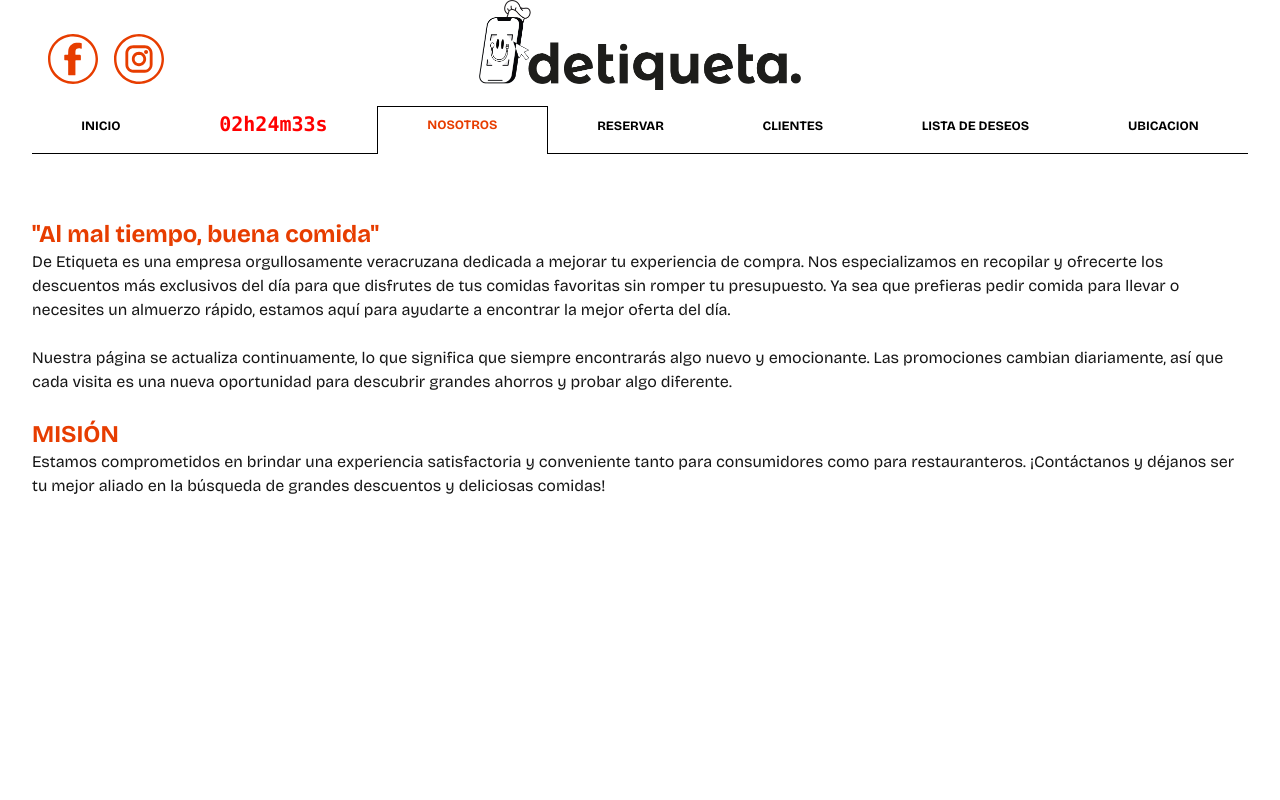
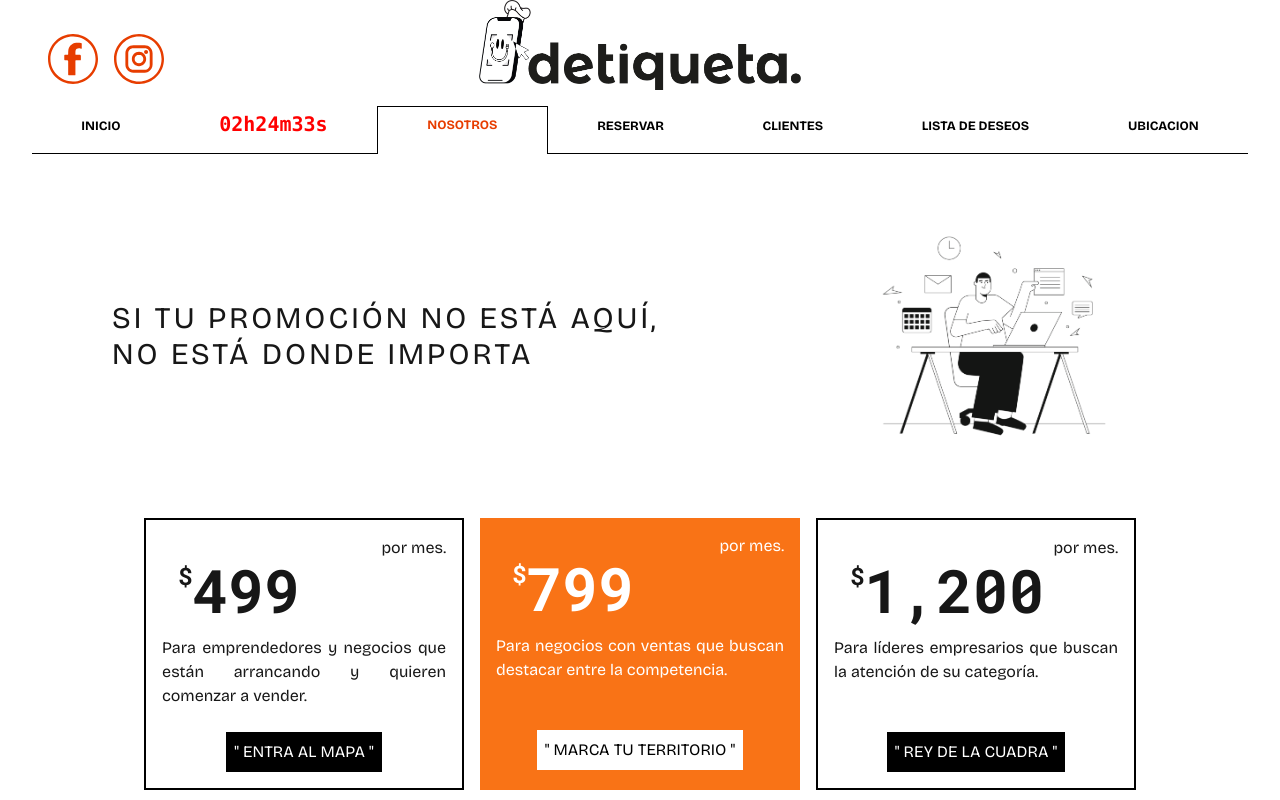
Before and after one commit to Alfredoht29/detiquetta_2, a Next.js app: page /us in a window 1280 px wide. Shown: the top 800 px of the page. Built offline with nearby package versions, Linux system fonts and the light colour scheme.

Commit message:
feat:se agrega los planes al nosotros y se cambia el nombre de cart a wishlist

```diff
--- a/app/components/Navbar.tsx
+++ b/app/components/Navbar.tsx
@@ -124,9 +124,9 @@
           </Link>
 
           <Link
-            href="/cart"
+            href="/wishlist"
             className={`${
-              pathname === "/cart" ? "nav-active" : "nav-def"
+              pathname === "/wishlist" ? "nav-active" : "nav-def"
             } py-2`}
           >
             LISTA DE DESEOS
@@ -230,9 +230,9 @@
               CLIENTES
             </Link>
             <Link
-              href="/cart"
+              href="/wishlist"
               className={`block px-3 py-2 rounded-md text-base font-medium ${
-                pathname === "/cart"
+                pathname === "/wishlist"
                   ? "text-customor"
                   : "text-gray-700 hover:text-gray-900"
               }`}
--- a/app/layout.tsx
+++ b/app/layout.tsx
@@ -26,6 +26,10 @@
           href="https://fonts.googleapis.com/css2?family=Bricolage+Grotesque:opsz,wght@12..96,200..800&display=swap"
           rel="stylesheet"
         />
+        <link
+          href="https://fonts.googleapis.com/css2?family=Roboto+Mono:ital,wght@0,100..700;1,100..700&display=swap"
+          rel="stylesheet"
+        ></link>
       </head>
       <body>
         <Navbar />
--- a/app/styles/globals.css
+++ b/app/styles/globals.css
@@ -82,6 +82,9 @@
   .modal {
     z-index: 1000;
   }
+  .roboto-mono-font{
+    font-family: "Roboto Mono", serif;
+  }
   .no-scrollbar::-webkit-scrollbar {
     display: none;
   }
--- a/app/us/page.tsx
+++ b/app/us/page.tsx
@@ -3,7 +3,72 @@
 
 const Nosotros = () => {
   return (
-    <div className="mx-auto p-8">
+    <div className="mx-auto">
+      {/* Sección superior más compacta */}
+      <div className="flex flex-wrap md:flex-row flex-col items-center gap-6 min-h-60">
+        <div className="flex-1 text-center md:text-left pl-28 landscape:text-3xl portrait:text-xl tracking-widest">
+          SI TU PROMOCIÓN NO ESTÁ AQUÍ,&nbsp; NO ESTÁ DONDE IMPORTA
+        </div>
+        <div className="flex-1 flex justify-center">
+          <img src="assets/usicon.png" alt="" className="md:max-w-[300px] h-auto" />
+        </div>
+      </div>
+
+      {/* Sección de planes ajustada */}
+      <div className="flex flex-wrap justify-center gap-4 mt-8">
+        {/* Plan 499 */}
+        <div className="border-2 border-black w-72 md:w-80 p-4">
+          <div className="flex flex-row-reverse">
+            <p>por mes.</p>
+          </div>
+          <div className="flex items-start font-bold pl-4 roboto-mono-font">
+            <span className="text-2xl align-super">$</span>
+            <p className="text-6xl">499</p>
+          </div>
+          <p className="text-justify mt-4">
+            Para emprendedores y negocios que están arrancando y quieren comenzar a vender.
+          </p>
+          <div className="flex justify-center mt-6">
+            <button className="bg-black text-white p-2">" ENTRA AL MAPA "</button>
+          </div>
+        </div>
+
+        {/* Plan 799 */}
+        <div className="w-72 md:w-80 p-4 bg-orange-500 text-white">
+          <div className="flex flex-row-reverse">
+            <p>por mes.</p>
+          </div>
+          <div className="flex items-start font-bold pl-4 roboto-mono-font">
+            <span className="text-2xl align-super">$</span>
+            <p className="text-6xl">799</p>
+          </div>
+          <p className="text-justify mt-4">
+            Para negocios con ventas que buscan destacar entre la competencia.
+          </p>
+          <div className="flex justify-center pt-12">
+            <button className="bg-white text-black p-2">" MARCA TU TERRITORIO "</button>
+          </div>
+        </div>
+
+        {/* Plan 1200 */}
+        <div className="border-2 border-black w-72 md:w-80 p-4">
+          <div className="flex flex-row-reverse">
+            <p>por mes.</p>
+          </div>
+          <div className="flex items-start font-bold pl-4 roboto-mono-font">
+            <span className="text-2xl align-super">$</span>
+            <p className="text-6xl">1,200</p>
+          </div>
+          <p className="text-justify mt-4">
+            Para líderes empresarios que buscan la atención de su categoría.
+          </p>
+          <div className="flex justify-center pt-12">
+            <button className="bg-black text-white p-2">" REY DE LA CUADRA "</button>
+          </div>
+        </div>
+      </div>
+      <div className="py-4"></div>
+      {/* Texto y misión */}
       <h2 className="text-2xl text-customor font-bold">
          "Al mal tiempo, buena comida"
       </h2>
@@ -23,12 +88,13 @@
          grandes ahorros y probar algo diferente.
       </p>
       <br />
-      <h2 className="text-2xl text-customor font-bold">
-        MISIÓN
-      </h2>
-      <p> Estamos comprometidos en brindar una experiencia satisfactoria y conveniente tanto para consumidores
-como para restauranteros. ¡Contáctanos y déjanos ser tu mejor aliado en la búsqueda de grandes
-descuentos y deliciosas comidas!</p>
+      <h2 className="text-2xl text-customor font-bold">MISIÓN</h2>
+      <p>
+        Estamos comprometidos en brindar una experiencia satisfactoria y
+        conveniente tanto para consumidores como para restauranteros.
+         ¡Contáctanos y déjanos ser tu mejor aliado en la búsqueda de grandes
+        descuentos y deliciosas comidas!
+      </p>
      </div>
   );
 };
```
Also changed, not shown: app/wishlist/page.tsx (renamed from app/cart/page.tsx), public/assets/usicon.png (added). Lines whose indentation alone changed are shown as unchanged.
